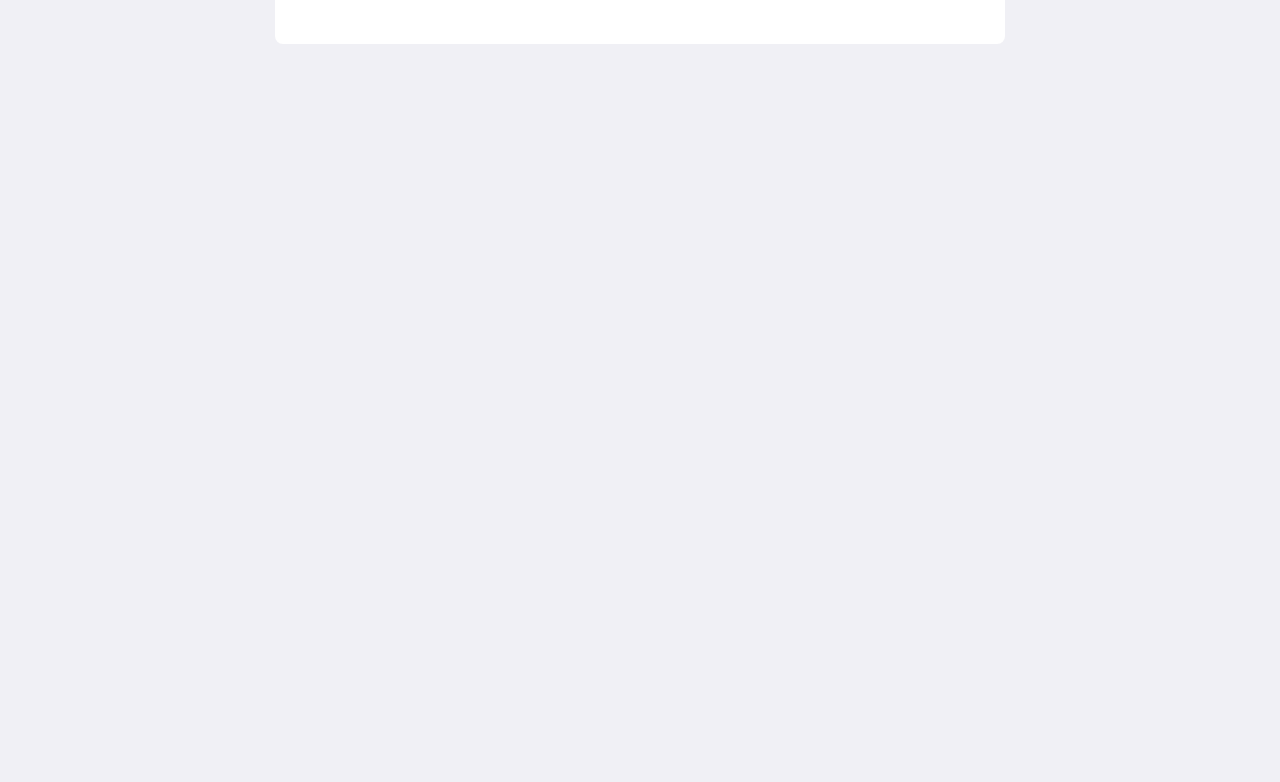
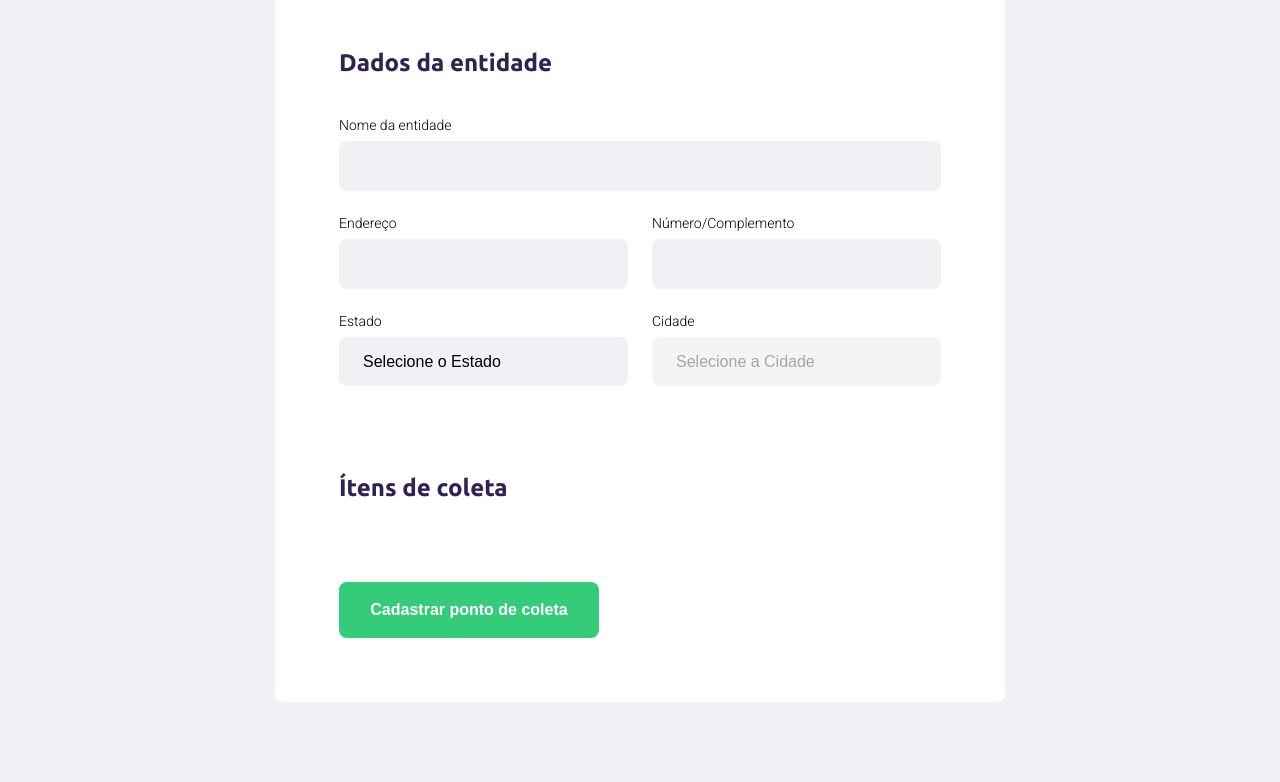
Before and after one commit to renato-knauer/ecoleta, a plain HTML site: page create-point.html in a window 1280 px wide. Shown: the part 293-1075 px from the top of the page. Before the commit the page ends 800 px from the top, so only its background shows below. Drawn offline with Linux system fonts and the light colour scheme.

Commit message:
Building create-point page - part 1

```diff
--- a/create-point.html
+++ b/create-point.html
@@ -30,7 +30,65 @@
         </header>
 
         <form action="">
+
             <h1>Cadastro do ponto de coleta</h1>
+
+            <!-- ENTITY DETAILS -->
+
+            <fieldset>
+                <legend>
+                    <h2>Dados da entidade</h2>
+                </legend>
+
+                <!-- ENTITY NAME -->
+
+                <div class="field">
+                    <label for="name">Nome da entidade</label>
+                    <input type="text" name="name">
+                </div>
+
+                <!-- ADRESS & ADRESS2 -->
+
+                <div class="field-group">
+                    <div class="field">
+                        <label for="adress">Endereço</label>
+                        <input type="text" name="adress">
+                    </div>
+                    <div class="field">
+                        <label for="adress2">Número/Complemento</label>
+                        <input type="text" name="adress2">
+                    </div>
+                </div>
+
+                <!-- ESTATE & CITY -->
+
+                <div class="field-group">
+                    <div class="field">
+                        <label for="estate">Estado</label>
+                        <select name="uf">
+                            <option value="">Selecione o Estado</option>
+                        </select>
+                    </div>
+                    <div class="field">
+                        <label for="city">Cidade</label>
+                        <select name="city" disabled>
+                            <option value="">Selecione a Cidade</option>
+                        </select>
+                    </div>
+                </div>
+
+            </fieldset>
+
+            <!-- WASTE ITEMS -->
+
+            <fieldset>
+                <legend>
+                    <h2>Ítens de coleta</h2>
+                </legend>
+            </fieldset>
+
+            <button type="submit">Cadastrar ponto de coleta</button>
+
         </form>
 
     </div>
--- a/styles/create-point.css
+++ b/styles/create-point.css
@@ -40,3 +40,78 @@ form {
     max-width: 730px;
     margin: 80px auto;
 }
+
+form h1 {
+    font-size: 36px;
+}
+
+
+/* FIELDSET */
+
+
+form fieldset {
+    margin-top: 64px;
+    border: 0;
+}
+
+form legend {
+    margin-bottom: 40px;
+}
+
+form legend h2 {
+    font-size: 24px;
+}
+
+form .field {
+    display: flex;
+    flex-direction: column;
+    margin-bottom: 24px;
+    flex: 1;
+}
+
+form .field-group {
+    display: flex;
+}
+
+form input,
+form select {
+    background-color: #f0f0f5;
+    border: 0;
+    padding: 16px 24px;
+    font-size: 16px;
+    border-radius: 8px;
+
+    /* outline: none; */
+}
+
+form select {
+    -webkit-appearance: none;
+    -moz-appearance: none;
+    appearance: none;
+}
+
+form label {
+    font-size: 14px;
+    margin-bottom: 8px;
+}
+
+form .field-group .field + .field {
+    margin-left: 24px;
+}
+
+form button {
+    width: 260px;
+    height: 56px;
+    background-color: var(--primary-color);
+    border-radius: 8px;
+    color: white;
+    font-weight: bold;
+    font-size: 16px;
+    border: 0;
+    margin-top: 40px;
+    transition: background-color 400ms;
+}
+
+form button:hover {
+    background-color: #2fb86e;
+}
```
